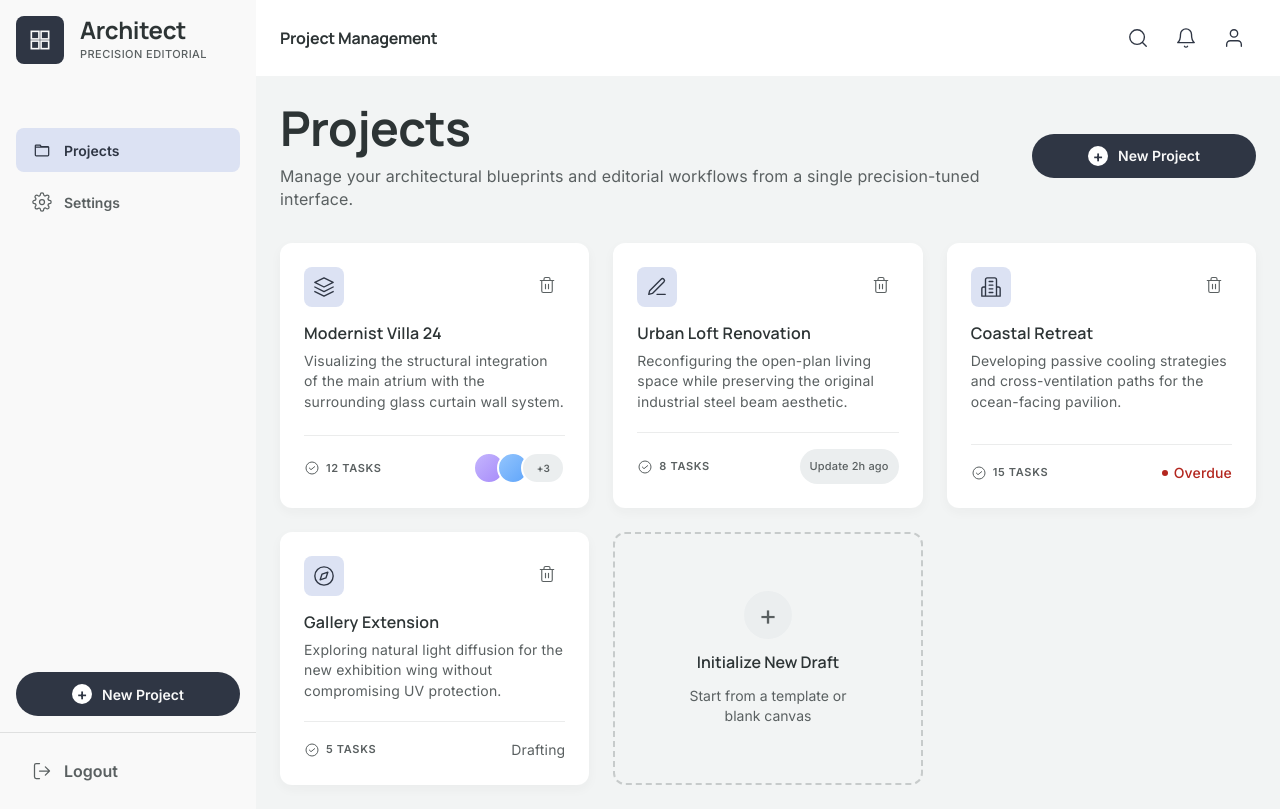
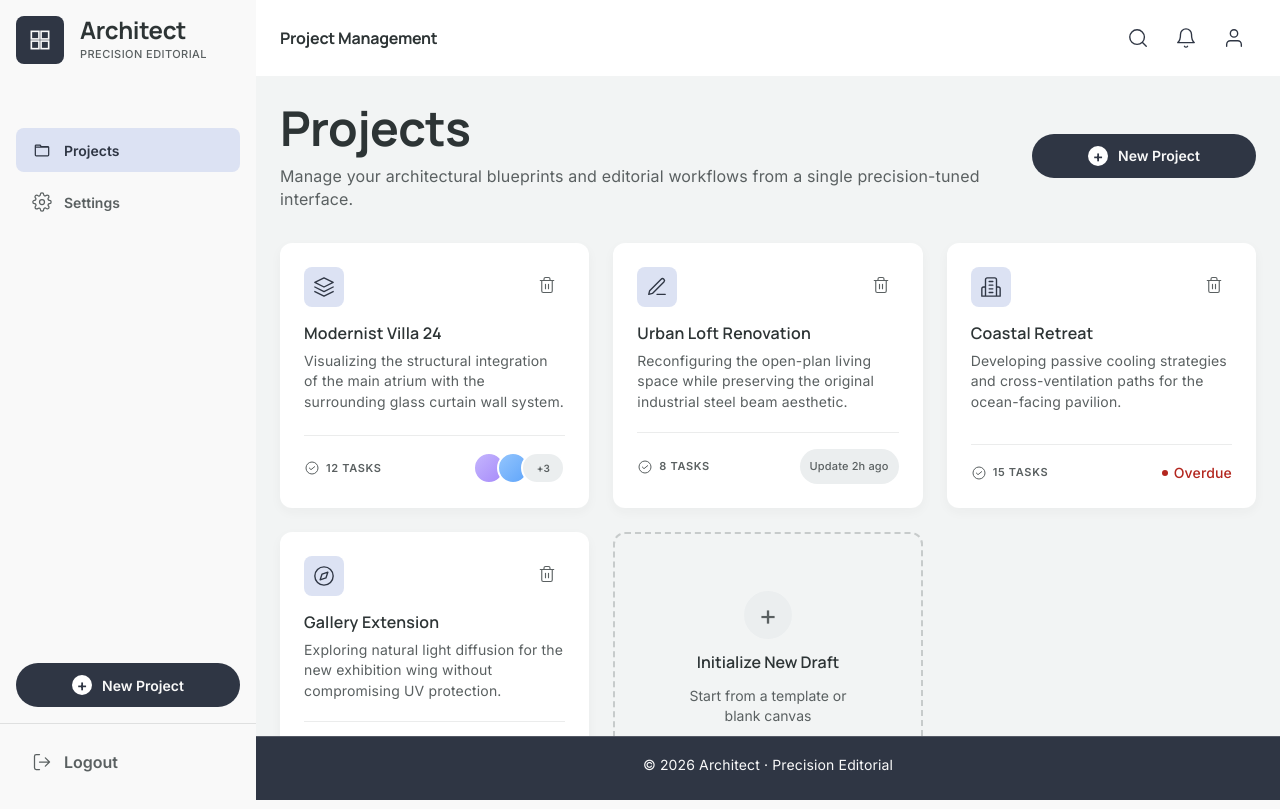
Before and after one commit to talha-ashraf-brainx/Architect-App, a React (Vite) app: page / in a window 1280 px wide. Built offline with nearby package versions, Linux system fonts and the light colour scheme.

Commit message:
scroll issue fixed, and footer added

```diff
--- a/src/App.css
+++ b/src/App.css
@@ -1,9 +1,8 @@
 .app {
   display: flex;
   flex-direction: column;
-  align-items: stretch;
-  min-height: 100vh;
-  min-height: 100dvh;
+  height: 100vh;
+  overflow: hidden;
 }
 
 @media (min-width: 1025px) {
@@ -66,7 +65,7 @@
   flex-shrink: 0;
   display: flex;
   flex-direction: column;
-  min-height: 100%;
+  height: 100%;
   background: var(--surface);
   box-sizing: border-box;
 }
@@ -120,6 +119,7 @@
   from {
     opacity: 0;
   }
+
   to {
     opacity: 1;
   }
@@ -189,9 +189,8 @@
 
 .app-main {
   flex: 1;
-  min-width: 0;
-  min-height: 0;
   display: flex;
   flex-direction: column;
   background: var(--surface-container-low);
+  overflow-y: auto;
 }
--- a/src/App.tsx
+++ b/src/App.tsx
@@ -6,6 +6,7 @@ import { SidebarNewProject } from './components/SidebarNewProject'
 import { SidebarLogout } from './components/SidebarLogout'
 import { AppBar } from './components/AppBar'
 import { ProjectsSection } from './components/ProjectsSection'
+import { AppFooter } from './components/AppFooter'
 
 function MenuIcon() {
   return (
@@ -140,6 +141,7 @@ function App() {
         <main className="app-main">
           <AppBar />
           <ProjectsSection />
+          <AppFooter />
         </main>
       </div>
     </>
--- /dev/null
+++ b/src/components/AppFooter.css
@@ -0,0 +1,19 @@
+.app-footer {
+  flex-shrink: 0;
+  padding: 16px 24px 24px;
+  border-top: 1px solid color-mix(in srgb, var(--on-primary) 18%, transparent);
+  background: var(--primary);
+}
+
+.app-footer__copy {
+  margin: 0;
+  font-size: var(--body-md-size);
+  letter-spacing: 0.01em;
+  color: var(--on-primary);
+}
+
+@media (max-width: 1024px) {
+  .app-footer {
+    padding: 12px 16px 20px;
+  }
+}
--- /dev/null
+++ b/src/components/AppFooter.tsx
@@ -0,0 +1,12 @@
+import './AppFooter.css'
+
+export function AppFooter() {
+  const year = new Date().getFullYear()
+  return (
+    <footer className="app-footer">
+      <p className="app-footer__copy">
+        © {year} Architect · Precision Editorial
+      </p>
+    </footer>
+  )
+}
--- a/src/components/ProjectsSection.tsx
+++ b/src/components/ProjectsSection.tsx
@@ -37,15 +37,14 @@ const PROJECTS = [
     icon: 'compass' as const,
     footerMeta: { type: 'drafting' as const },
   },
+
 ]
 
 export function ProjectsSection() {
   const [projects, setProjects] = useState(PROJECTS)
 
   function displayProjects(title: string) {
-
     return setProjects((prevProjects) => prevProjects.filter((project) => project.title !== title))
-
   }
 
 
```
